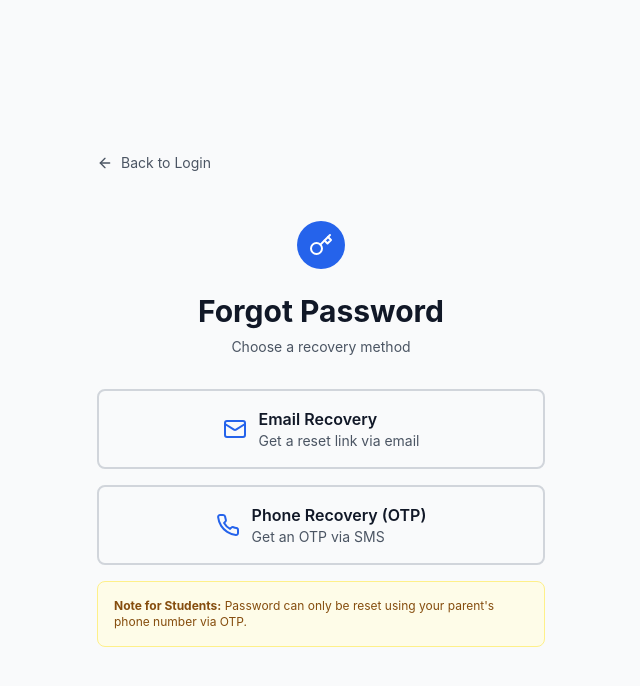
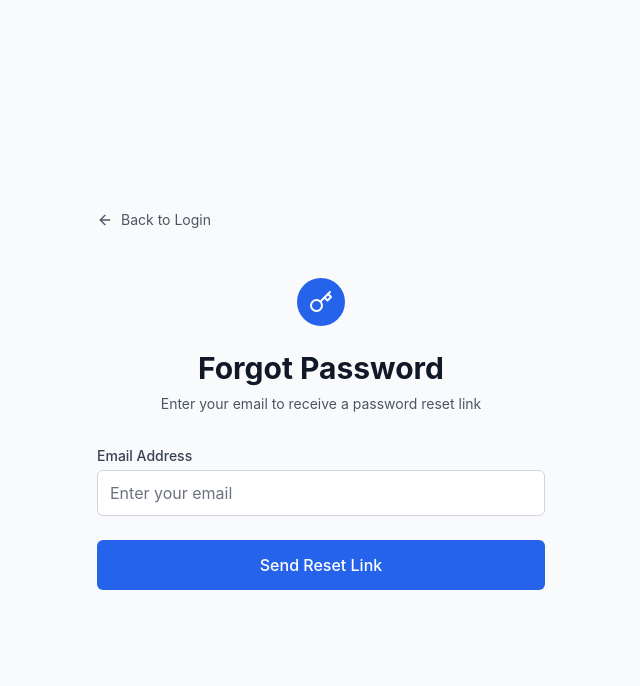
Before and after one commit to 4asaanAI/The_Aaryans, a React (Vite) app: page /forgot-password in a window 1280 px wide. Shown: the top 686 px of the page, without its empty margins (319-959 px from the left). Built offline with nearby package versions, Linux system fonts and the light colour scheme.

Commit message:
Updated ForgotPassword.tsx

```diff
--- a/src/pages/ForgotPassword.tsx
+++ b/src/pages/ForgotPassword.tsx
@@ -1,38 +1,24 @@
 import { useState } from 'react';
 import { Link } from 'react-router-dom';
-import { ArrowLeft, Mail, Phone, Key } from 'lucide-react';
+import { ArrowLeft, Mail, Key } from 'lucide-react';
 import { supabase } from '../lib/supabase';
 
-type RecoveryMethod = 'email' | 'phone';
-
 export function ForgotPassword() {
-  const [step, setStep] = useState<'method' | 'input' | 'otp' | 'reset'>('method');
-  const [method, setMethod] = useState<RecoveryMethod>('email');
-  const [identifier, setIdentifier] = useState('');
-  const [otp, setOtp] = useState('');
-  const [newPassword, setNewPassword] = useState('');
-  const [confirmPassword, setConfirmPassword] = useState('');
+  const [step, setStep] = useState<'input' | 'success'>('input');
+  const [email, setEmail] = useState('');
   const [error, setError] = useState('');
-  const [success, setSuccess] = useState('');
   const [loading, setLoading] = useState(false);
 
-  const handleMethodSelect = (selectedMethod: RecoveryMethod) => {
-    setMethod(selectedMethod);
-    setStep('input');
-    setError('');
-  };
-
-  const handleSendOTP = async (e: React.FormEvent) => {
+  const handleSendResetLink = async (e: React.FormEvent) => {
     e.preventDefault();
     setError('');
     setLoading(true);
 
     try {
-      if (method === 'email') {
       const { data: profiles, error: profileError } = await supabase
         .from('profiles')
-          .select('id, role, email')
-          .eq('email', identifier)
+        .select('id, email')
+        .eq('email', email)
         .maybeSingle();
 
       if (profileError) throw profileError;
@@ -43,95 +29,24 @@ export function ForgotPassword() {
         return;
       }
 
-        const { error } = await supabase.auth.resetPasswordForEmail(identifier, {
-          redirectTo: `${window.location.origin}/reset-password`
+      const { error } = await supabase.auth.resetPasswordForEmail(email, {
+        redirectTo: `${window.location.origin}/login`
       });
 
       if (error) throw error;
 
-        setSuccess('Password reset link has been sent to your email');
-        setTimeout(() => {
-          window.location.href = '/login';
-        }, 3000);
-      } else {
-        const { data: profiles, error: profileError } = await supabase
-          .from('profiles')
-          .select('id, role, phone, parent_phone')
-          .or(`phone.eq.${identifier},parent_phone.eq.${identifier}`)
-          .maybeSingle();
-
-        if (profileError) throw profileError;
-
-        if (!profiles) {
-          setError('No account found with this phone number');
-          setLoading(false);
-          return;
-        }
-
-        if (profiles.role === 'student' && profiles.parent_phone !== identifier) {
-          setError('For student accounts, password can only be reset using parent phone number');
-          setLoading(false);
-          return;
-        }
-
-        setSuccess('OTP functionality would be implemented here. Please use email recovery for now.');
-        setStep('otp');
-      }
+      setStep('success');
     } catch (err: any) {
-      console.error('Error sending recovery:', err);
-      setError(err.message || 'Failed to send recovery information');
-    } finally {
-      setLoading(false);
-    }
-  };
-
-  const handleVerifyOTP = async (e: React.FormEvent) => {
-    e.preventDefault();
-    setError('');
-    setLoading(true);
-
-    setTimeout(() => {
-      if (otp === '123456') {
-        setStep('reset');
-        setSuccess('OTP verified successfully');
-      } else {
-        setError('Invalid OTP. Please try again.');
-      }
-      setLoading(false);
-    }, 1000);
-  };
-
-  const handleResetPassword = async (e: React.FormEvent) => {
-    e.preventDefault();
-    setError('');
-
-    if (newPassword !== confirmPassword) {
-      setError('Passwords do not match');
-      return;
-    }
-
-    if (newPassword.length < 6) {
-      setError('Password must be at least 6 characters long');
-      return;
-    }
-
-    setLoading(true);
-
-    try {
-      setSuccess('Password reset functionality would be implemented here');
-      setTimeout(() => {
-        window.location.href = '/login';
-      }, 2000);
-    } catch (err: any) {
-      setError(err.message || 'Failed to reset password');
+      console.error('Error sending reset link:', err);
+      setError(err.message || 'Failed to send password reset link');
     } finally {
       setLoading(false);
     }
   };
 
   return (
-    <div className="min-h-screen bg-gray-50 flex items-center justify-center py-12 px-4 sm:px-6 lg:px-8">
-      <div className="max-w-md w-full space-y-8">
+    <div className="min-h-screen bg-gray-50 flex items-center justify-center py-8 px-4 sm:py-12 sm:px-6 lg:px-8">
+      <div className="max-w-md w-full space-y-6 sm:space-y-8">
         <Link
           to="/login"
           className="inline-flex items-center text-sm text-gray-600 hover:text-gray-900 mb-4"
@@ -144,189 +59,86 @@ export function ForgotPassword() {
           <div className="mx-auto h-12 w-12 bg-blue-600 rounded-full flex items-center justify-center">
             <Key className="h-6 w-6 text-white" />
           </div>
-          <h2 className="mt-6 text-center text-3xl font-bold text-gray-900">
+          <h2 className="mt-4 sm:mt-6 text-center text-2xl sm:text-3xl font-bold text-gray-900">
             Forgot Password
           </h2>
-          <p className="mt-2 text-center text-sm text-gray-600">
-            {step === 'method' && 'Choose a recovery method'}
-            {step === 'input' && 'Enter your details to receive recovery instructions'}
-            {step === 'otp' && 'Enter the OTP sent to your phone'}
-            {step === 'reset' && 'Set your new password'}
+          <p className="mt-2 text-center text-sm text-gray-600 px-2">
+            {step === 'input' ? 'Enter your email to receive a password reset link' : 'Check your email for the reset link'}
           </p>
         </div>
 
         {error && (
-          <div className="rounded-md bg-red-50 p-4">
+          <div className="rounded-md bg-red-50 p-3 sm:p-4">
             <p className="text-sm text-red-800">{error}</p>
           </div>
         )}
 
-        {success && (
-          <div className="rounded-md bg-green-50 p-4">
-            <p className="text-sm text-green-800">{success}</p>
-          </div>
-        )}
-
-        {step === 'method' && (
+        {step === 'success' ? (
           <div className="space-y-4">
-            <button
-              onClick={() => handleMethodSelect('email')}
-              className="w-full flex items-center justify-center gap-3 px-6 py-4 border-2 border-gray-300 rounded-lg hover:border-blue-500 hover:bg-blue-50 transition-colors"
-            >
-              <Mail className="h-6 w-6 text-blue-600" />
-              <div className="text-left">
-                <div className="font-semibold text-gray-900">Email Recovery</div>
-                <div className="text-sm text-gray-600">Get a reset link via email</div>
-              </div>
-            </button>
-
-            <button
-              onClick={() => handleMethodSelect('phone')}
-              className="w-full flex items-center justify-center gap-3 px-6 py-4 border-2 border-gray-300 rounded-lg hover:border-blue-500 hover:bg-blue-50 transition-colors"
-            >
-              <Phone className="h-6 w-6 text-blue-600" />
-              <div className="text-left">
-                <div className="font-semibold text-gray-900">Phone Recovery (OTP)</div>
-                <div className="text-sm text-gray-600">Get an OTP via SMS</div>
-              </div>
-            </button>
-
-            <div className="mt-4 p-4 bg-yellow-50 border border-yellow-200 rounded-lg">
-              <p className="text-xs text-yellow-800">
-                <strong>Note for Students:</strong> Password can only be reset using your parent's phone number via OTP.
+            <div className="rounded-md bg-green-50 p-4 sm:p-6">
+              <div className="flex">
+                <Mail className="h-5 w-5 sm:h-6 sm:w-6 text-green-400 flex-shrink-0" />
+                <div className="ml-3">
+                  <h3 className="text-sm sm:text-base font-medium text-green-800">
+                    Reset link sent!
+                  </h3>
+                  <p className="mt-2 text-xs sm:text-sm text-green-700">
+                    We've sent a password reset link to <strong>{email}</strong>.
+                    Please check your email and click the link to reset your password.
+                  </p>
+                  <p className="mt-2 text-xs sm:text-sm text-green-700">
+                    The link will expire in 1 hour.
                   </p>
                 </div>
               </div>
-        )}
+            </div>
 
-        {step === 'input' && (
-          <form className="mt-8 space-y-6" onSubmit={handleSendOTP}>
+            <div className="text-center space-y-3">
+              <p className="text-xs sm:text-sm text-gray-600">
+                Didn't receive the email? Check your spam folder or
+              </p>
+              <button
+                onClick={() => {
+                  setStep('input');
+                  setError('');
+                }}
+                className="text-sm font-medium text-blue-600 hover:text-blue-500"
+              >
+                Try again
+              </button>
+            </div>
+
+            <Link
+              to="/login"
+              className="block text-center w-full py-2 px-4 border border-gray-300 text-sm font-medium rounded-md text-gray-700 bg-white hover:bg-gray-50"
+            >
+              Back to Login
+            </Link>
+          </div>
+        ) : (
+          <form className="mt-6 sm:mt-8 space-y-6" onSubmit={handleSendResetLink}>
             <div>
-              <label htmlFor="identifier" className="block text-sm font-medium text-gray-700 mb-1">
-                {method === 'email' ? 'Email Address' : 'Phone Number'}
+              <label htmlFor="email" className="block text-sm font-medium text-gray-700 mb-1">
+                Email Address
               </label>
               <input
-                id="identifier"
-                name="identifier"
-                type={method === 'email' ? 'email' : 'tel'}
+                id="email"
+                name="email"
+                type="email"
                 required
-                value={identifier}
-                onChange={(e) => setIdentifier(e.target.value)}
-                className="appearance-none relative block w-full px-3 py-2 border border-gray-300 placeholder-gray-500 text-gray-900 rounded-md focus:outline-none focus:ring-blue-500 focus:border-blue-500 sm:text-sm"
-                placeholder={method === 'email' ? 'Enter your email' : 'Enter phone number (parent phone for students)'}
+                value={email}
+                onChange={(e) => setEmail(e.target.value)}
+                className="appearance-none relative block w-full px-3 py-2 sm:py-2.5 border border-gray-300 placeholder-gray-500 text-gray-900 rounded-md focus:outline-none focus:ring-blue-500 focus:border-blue-500 text-sm sm:text-base"
+                placeholder="Enter your email"
               />
-            </div>
-
-            <div className="flex gap-3">
-              <button
-                type="button"
-                onClick={() => {
-                  setStep('method');
-                  setIdentifier('');
-                  setError('');
-                }}
-                className="flex-1 py-2 px-4 border border-gray-300 text-sm font-medium rounded-md text-gray-700 bg-white hover:bg-gray-50 focus:outline-none"
-              >
-                Back
-              </button>
-              <button
-                type="submit"
-                disabled={loading}
-                className="flex-1 py-2 px-4 border border-transparent text-sm font-medium rounded-md text-white bg-blue-600 hover:bg-blue-700 focus:outline-none disabled:opacity-50"
-              >
-                {loading ? 'Sending...' : method === 'email' ? 'Send Reset Link' : 'Send OTP'}
-              </button>
-            </div>
-          </form>
-        )}
-
-        {step === 'otp' && (
-          <form className="mt-8 space-y-6" onSubmit={handleVerifyOTP}>
-            <div>
-              <label htmlFor="otp" className="block text-sm font-medium text-gray-700 mb-1">
-                Enter OTP
-              </label>
-              <input
-                id="otp"
-                name="otp"
-                type="text"
-                required
-                maxLength={6}
-                value={otp}
-                onChange={(e) => setOtp(e.target.value.replace(/\D/g, ''))}
-                className="appearance-none relative block w-full px-3 py-2 border border-gray-300 placeholder-gray-500 text-gray-900 rounded-md focus:outline-none focus:ring-blue-500 focus:border-blue-500 sm:text-sm text-center text-2xl tracking-widest"
-                placeholder="000000"
-              />
-              <p className="mt-2 text-sm text-gray-600 text-center">
-                Enter the 6-digit code sent to your phone
-              </p>
-            </div>
-
-            <div className="flex gap-3">
-              <button
-                type="button"
-                onClick={() => {
-                  setStep('input');
-                  setOtp('');
-                  setError('');
-                }}
-                className="flex-1 py-2 px-4 border border-gray-300 text-sm font-medium rounded-md text-gray-700 bg-white hover:bg-gray-50 focus:outline-none"
-              >
-                Back
-              </button>
-              <button
-                type="submit"
-                disabled={loading || otp.length !== 6}
-                className="flex-1 py-2 px-4 border border-transparent text-sm font-medium rounded-md text-white bg-blue-600 hover:bg-blue-700 focus:outline-none disabled:opacity-50"
-              >
-                {loading ? 'Verifying...' : 'Verify OTP'}
-              </button>
-            </div>
-          </form>
-        )}
-
-        {step === 'reset' && (
-          <form className="mt-8 space-y-6" onSubmit={handleResetPassword}>
-            <div className="space-y-4">
-              <div>
-                <label htmlFor="newPassword" className="block text-sm font-medium text-gray-700 mb-1">
-                  New Password
-                </label>
-                <input
-                  id="newPassword"
-                  name="newPassword"
-                  type="password"
-                  required
-                  value={newPassword}
-                  onChange={(e) => setNewPassword(e.target.value)}
-                  className="appearance-none relative block w-full px-3 py-2 border border-gray-300 placeholder-gray-500 text-gray-900 rounded-md focus:outline-none focus:ring-blue-500 focus:border-blue-500 sm:text-sm"
-                  placeholder="Enter new password"
-                />
-              </div>
-
-              <div>
-                <label htmlFor="confirmPassword" className="block text-sm font-medium text-gray-700 mb-1">
-                  Confirm Password
-                </label>
-                <input
-                  id="confirmPassword"
-                  name="confirmPassword"
-                  type="password"
-                  required
-                  value={confirmPassword}
-                  onChange={(e) => setConfirmPassword(e.target.value)}
-                  className="appearance-none relative block w-full px-3 py-2 border border-gray-300 placeholder-gray-500 text-gray-900 rounded-md focus:outline-none focus:ring-blue-500 focus:border-blue-500 sm:text-sm"
-                  placeholder="Confirm new password"
-                />
-              </div>
             </div>
 
             <button
               type="submit"
               disabled={loading}
-              className="w-full py-2 px-4 border border-transparent text-sm font-medium rounded-md text-white bg-blue-600 hover:bg-blue-700 focus:outline-none disabled:opacity-50"
+              className="w-full py-2.5 sm:py-3 px-4 border border-transparent text-sm sm:text-base font-medium rounded-md text-white bg-blue-600 hover:bg-blue-700 focus:outline-none focus:ring-2 focus:ring-offset-2 focus:ring-blue-500 disabled:opacity-50 disabled:cursor-not-allowed"
             >
-              {loading ? 'Resetting...' : 'Reset Password'}
+              {loading ? 'Sending...' : 'Send Reset Link'}
             </button>
           </form>
         )}
```
Lines whose indentation alone changed are shown as unchanged.
